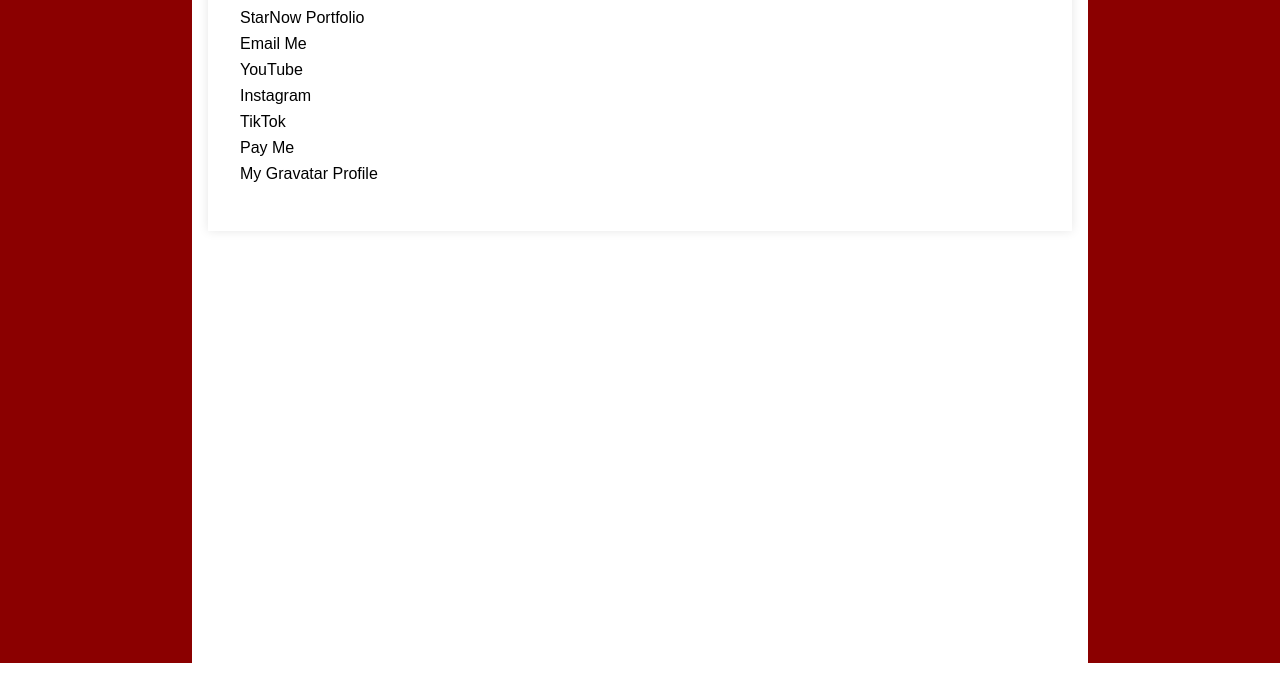
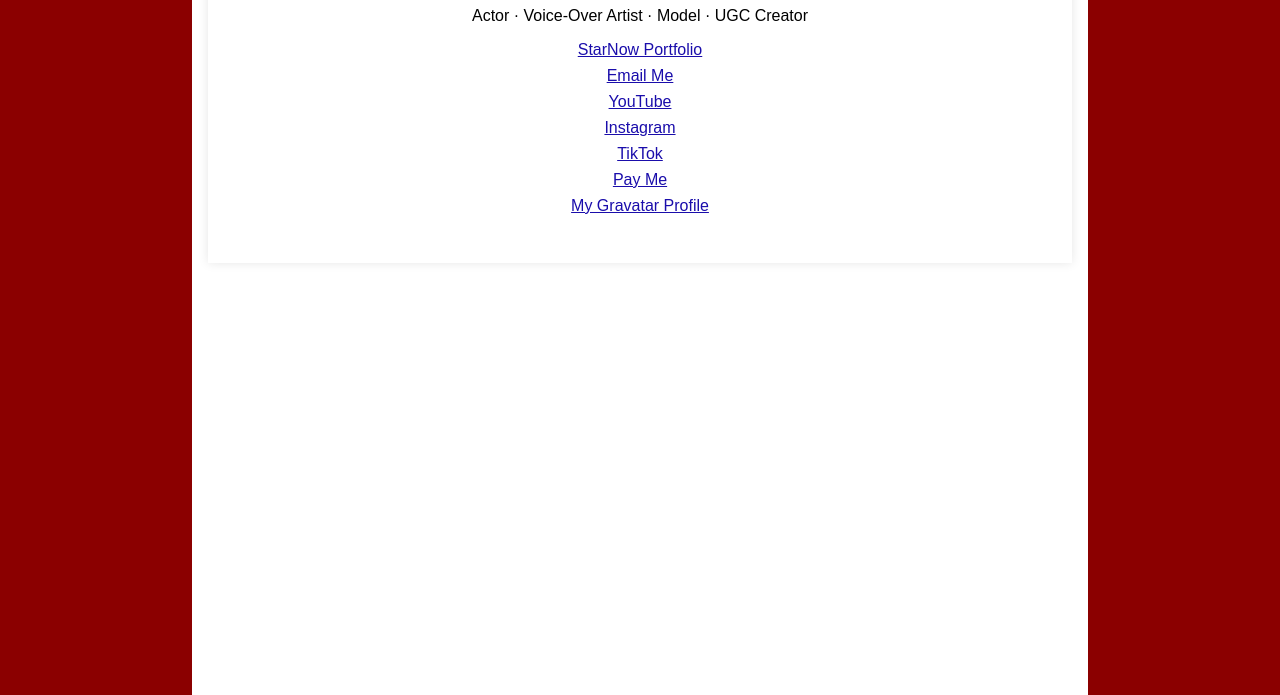
Before and after one commit to juliadinhau/juliadinh.com, a plain HTML site: page index.html in a window 1280 px wide. Shown: the part 137-832 px from the top of the page. Before the commit the page ends 800 px from the top, so only its background shows below. Drawn offline with Linux system fonts and the light colour scheme.

Commit message:
Update index.html
Center text + restore link style

```diff
--- a/index.html
+++ b/index.html
@@ -10,23 +10,24 @@
       margin: 0;
       background: linear-gradient(
         to right,
-        #8B0000 0%,   /* left curtain */
+        #8B0000 0%,
         #8B0000 15%,
-        #FFFFFF 15%,  /* stage center */
+        #FFFFFF 15%,
         #FFFFFF 85%,
-        #8B0000 85%,  /* right curtain */
+        #8B0000 85%,
         #8B0000 100%
       );
       min-height: 100vh;
       font-family: sans-serif;
     }
-    /* White “stage” container */
+    /* White “stage” container, centered text */
     .container {
       max-width: 800px;
-      margin: 0 auto;
+      margin: 2rem auto;
       background: white;
       padding: 2rem;
       box-shadow: 0 0 10px rgba(0,0,0,0.1);
+      text-align: center;
     }
     ul {
       list-style: none;
@@ -35,9 +36,10 @@
     li + li {
       margin-top: 0.5rem;
     }
+    /* Blue, underlined links */
     a {
-      color: inherit;
-      text-decoration: none;
+      color: #1a0dab;
+      text-decoration: underline;
     }
     a:hover {
       text-decoration: underline;
```
